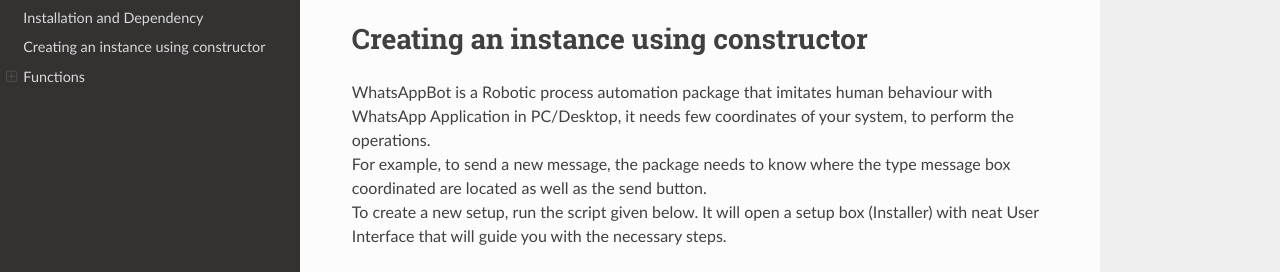
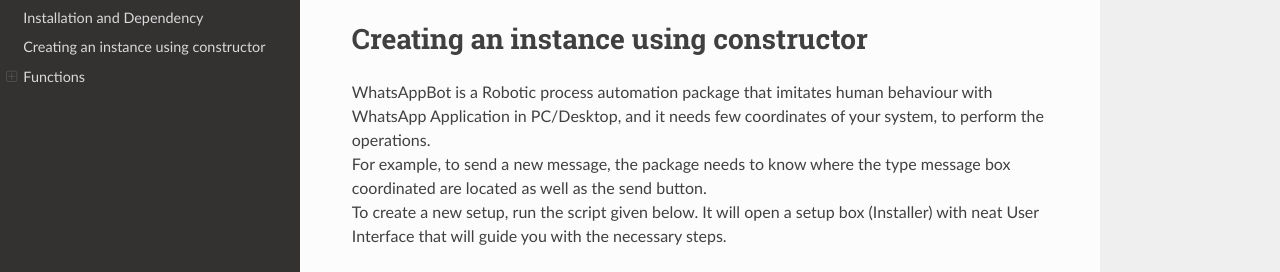
Before and after one commit to ArvindR07/WhatsAppBotDocs, a Sphinx documentation site: the page built from docs/source/index.rst, in a window 1280 px wide and 900 px high, scrolled down 981 px. Shown: the part 175-447 px from the top of the window. Built offline with Sphinx 7.4.7 and the Read the Docs theme 2.0.0, drawn with Linux system fonts in a browser that asks for light colours.

Commit message:
Update index.rst

```diff
--- a/docs/source/index.rst
+++ b/docs/source/index.rst
@@ -57,7 +57,7 @@
 Creating an instance using constructor
 =======================
 
-| WhatsAppBot is a Robotic process automation package that imitates human behaviour with WhatsApp Application in PC/Desktop, it needs few coordinates of your system, to perform the operations.
+| WhatsAppBot is a Robotic process automation package that imitates human behaviour with WhatsApp Application in PC/Desktop, and it needs few coordinates of your system, to perform the operations.
 | For example, to send a new message, the package needs to know where the type message box coordinated are located as well as the send button.
 | To create a new setup, run the script given below. It will open a setup box (Installer) with neat User Interface that will guide you with the necessary steps.
 
```
